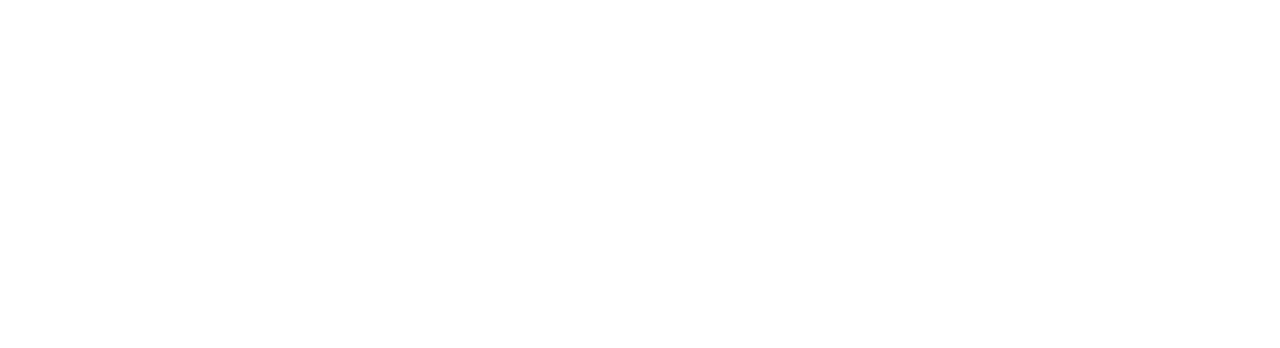
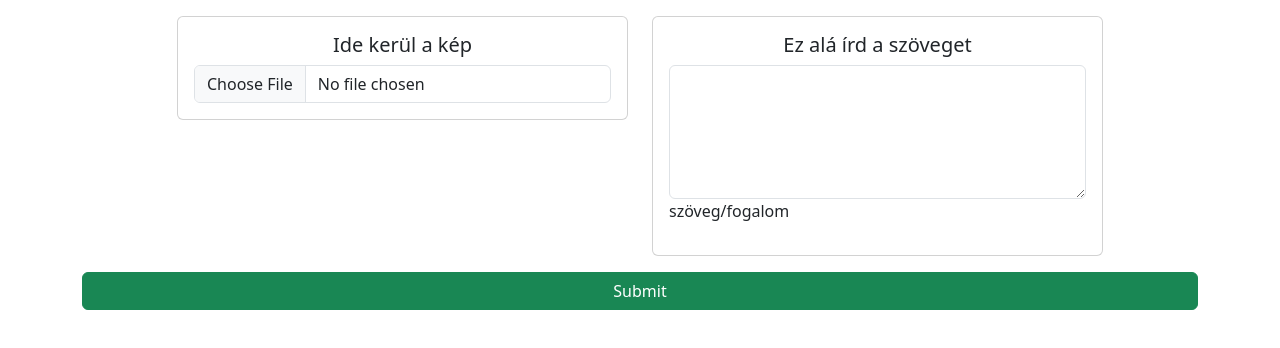
Before and after one commit to szuszuj/penguin-cards, a plain HTML site: page cards_page/cards.html in a window 1280 px wide. Drawn offline with nearby package versions, Linux system fonts and the light colour scheme.

Commit message:
Add files via upload

```diff
--- a/cards_page/cards.html
+++ b/cards_page/cards.html
@@ -12,14 +12,30 @@
     <div class="container">
         <div class="row">
             <div class="col"></div>
-            <div class="col-md-3">
-                <img class="img-fluid" src="../Letöltések/Nautilus_0.jpg" alt="">
+            <div class="col-md-5">
+                <div class="card my-3 ">
+                    <div class="card-body">
+                        <h5 class="card-title text-center">Ide kerül a kép</h5>
+                        <input class="form-control" type="file" id="formFile">
+                    </div>
+                </div>
             </div>
-            <div class="col-md-3">
-                <img class="img-fluid" src="../Letöltések/Tahm_Kench_Render.webp"   alt="">
+            <div class="col-md-5">
+                <div class="card my-3 ">
+                    <div class="card-body">
+                        <h5 class="card-title text-center">Ez alá írd a szöveget</h5>
+                        <div class="mb-3">
+                            <textarea class="form-control" rows="5" id="comment" name="text"></textarea>
+                            <label for="comment">szöveg/fogalom</label>
+                          </div>
+                    </div>
+                </div>
             </div>
             <div class="col"></div>
-                <button type="button" class="btn btn-success m-auto text-center     d-none d-md-block d-xl-none">Submit or smth</button>
+        </div>
+        <div class="row">
+            <div class="d-grid ">
+                <button type="button" class="btn btn-success text-center ">Submit</button>
             </div>
         </div>
     </div>
```
